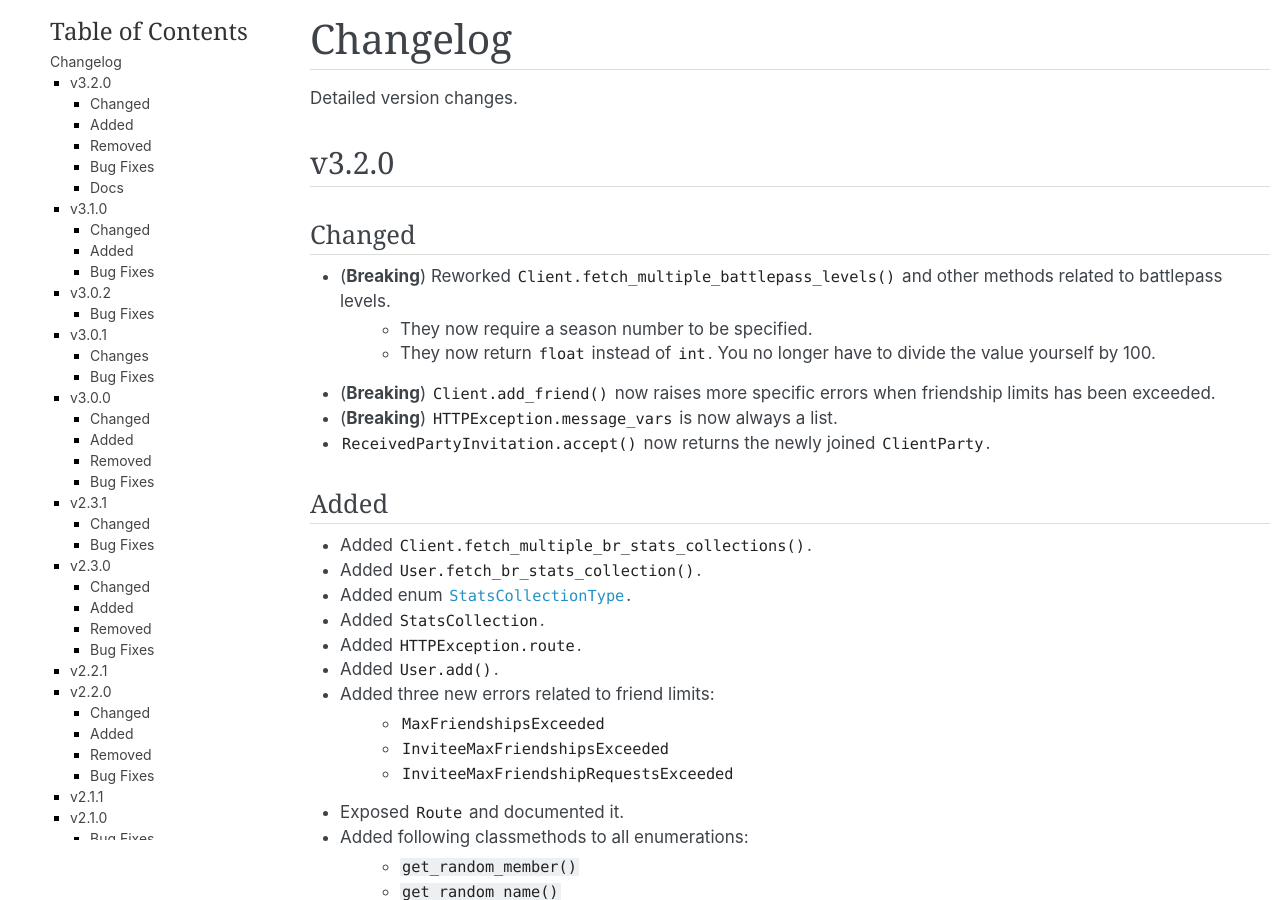
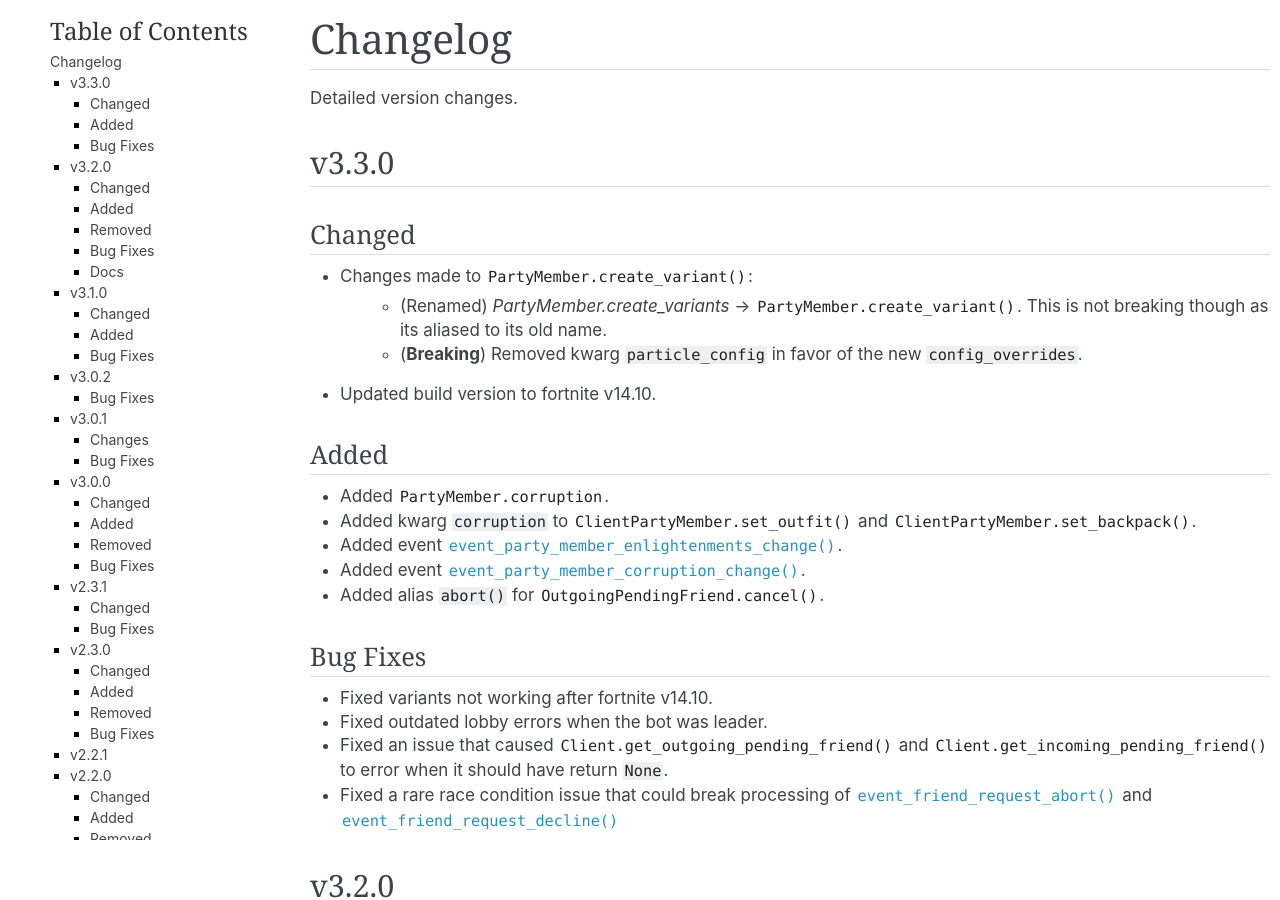
Before and after one commit to Terbau/fortnitepy, a Sphinx documentation site: the page built from docs/changelog.rst, in a window 1280 px wide and 900 px high. Built offline with Sphinx 7.4.7, drawn with Linux system fonts in a browser that asks for light colours.

Commit message:
v3.3.0 changelog + version bump

```diff
--- a/docs/changelog.rst
+++ b/docs/changelog.rst
@@ -4,6 +4,35 @@ Changelog
 =========
 
 Detailed version changes.
+
+
+v3.3.0
+------
+
+Changed
+~~~~~~~
+
+- Changes made to :meth:`PartyMember.create_variant`:
+    - (Renamed) `PartyMember.create_variants` -> :meth:`PartyMember.create_variant`. This is not breaking though as its aliased to its old name.
+    - (**Breaking**) Removed kwarg ``particle_config`` in favor of the new ``config_overrides``.
+- Updated build version to fortnite v14.10.
+
+Added
+~~~~~
+
+- Added :attr:`PartyMember.corruption`.
+- Added kwarg ``corruption`` to :meth:`ClientPartyMember.set_outfit()` and :meth:`ClientPartyMember.set_backpack`.
+- Added event :func:`event_party_member_enlightenments_change()`.
+- Added event :func:`event_party_member_corruption_change()`.
+- Added alias ``abort()`` for :meth:`OutgoingPendingFriend.cancel()`.
+
+Bug Fixes
+~~~~~~~~~
+
+- Fixed variants not working after fortnite v14.10.
+- Fixed outdated lobby errors when the bot was leader.
+- Fixed an issue that caused :meth:`Client.get_outgoing_pending_friend()` and :meth:`Client.get_incoming_pending_friend()` to error when it should have return ``None``.
+- Fixed a rare race condition issue that could break processing of :func:`event_friend_request_abort()` and :func:`event_friend_request_decline()`
 
 
 v3.2.0
--- a/fortnitepy/__init__.py
+++ b/fortnitepy/__init__.py
@@ -25,7 +25,7 @@ OUT OF OR IN CONNECTION WITH THE SOFTWARE OR THE USE OR OTHER DEALINGS IN THE
 SOFTWARE.
 """
 
-__version__ = '3.2.0'
+__version__ = '3.3.0'
 
 from .client import Client, run_multiple, start_multiple, close_multiple
 from .auth import (Auth, EmailAndPasswordAuth, ExchangeCodeAuth,
```
